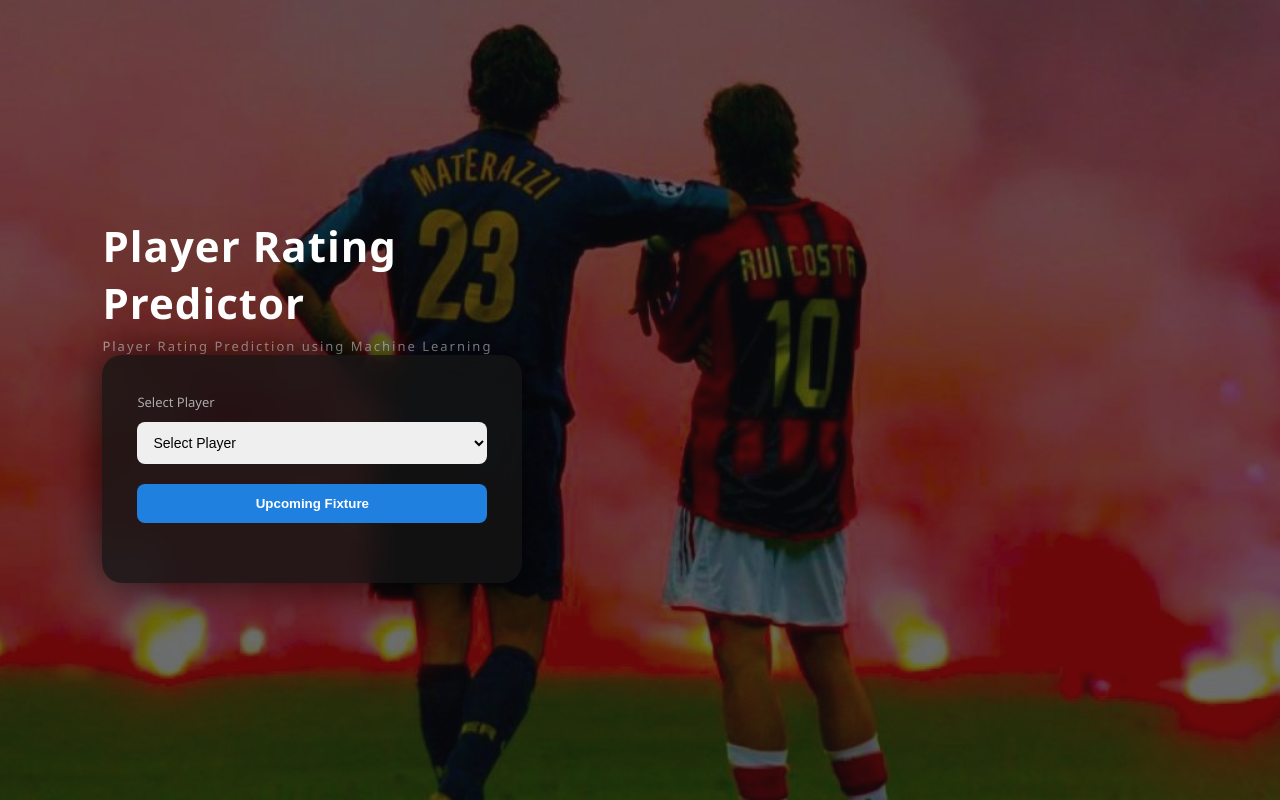
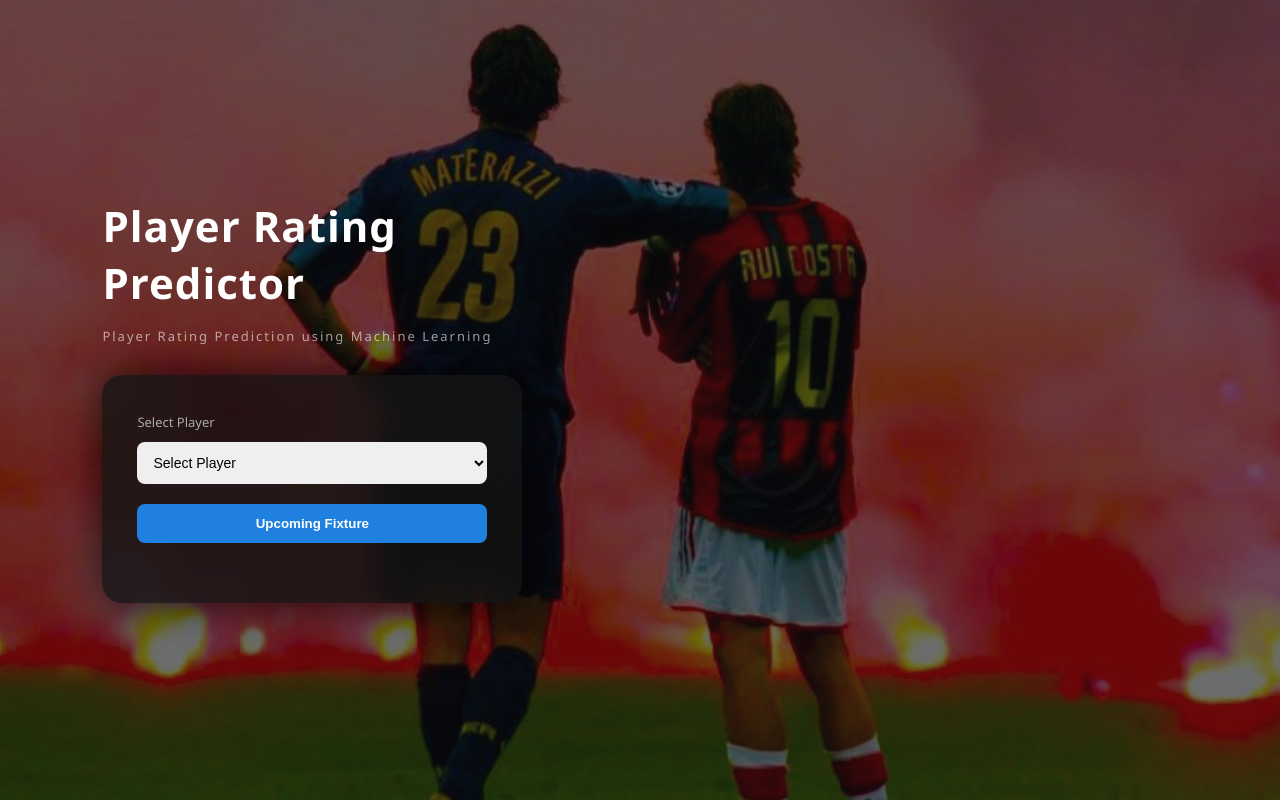
Before and after one commit to Amarnathdj10/Projects, a Flask app: page / in a window 1280 px wide. Run offline with Flask 3, Linux system fonts and the light colour scheme; parts of the project's set-up code (start-up, migrations or seed data) failed here and were passed over.

Commit message:
edited css file

```diff
--- a/Pre-Match Player Rating Prediction using Machine Learning/static/style.css
+++ b/Pre-Match Player Rating Prediction using Machine Learning/static/style.css
@@ -40,10 +40,12 @@ body {
     font-size: 42px;
     font-weight: 700;
     letter-spacing: 1px;
+    margin-bottom: 16px;
 }
 
 .subheading {
     margin-top: 6px;
+    margin-bottom: 30px;
     font-size: 13px;
     font-weight: 300;
     color: rgba(255,255,255,0.6);
```
